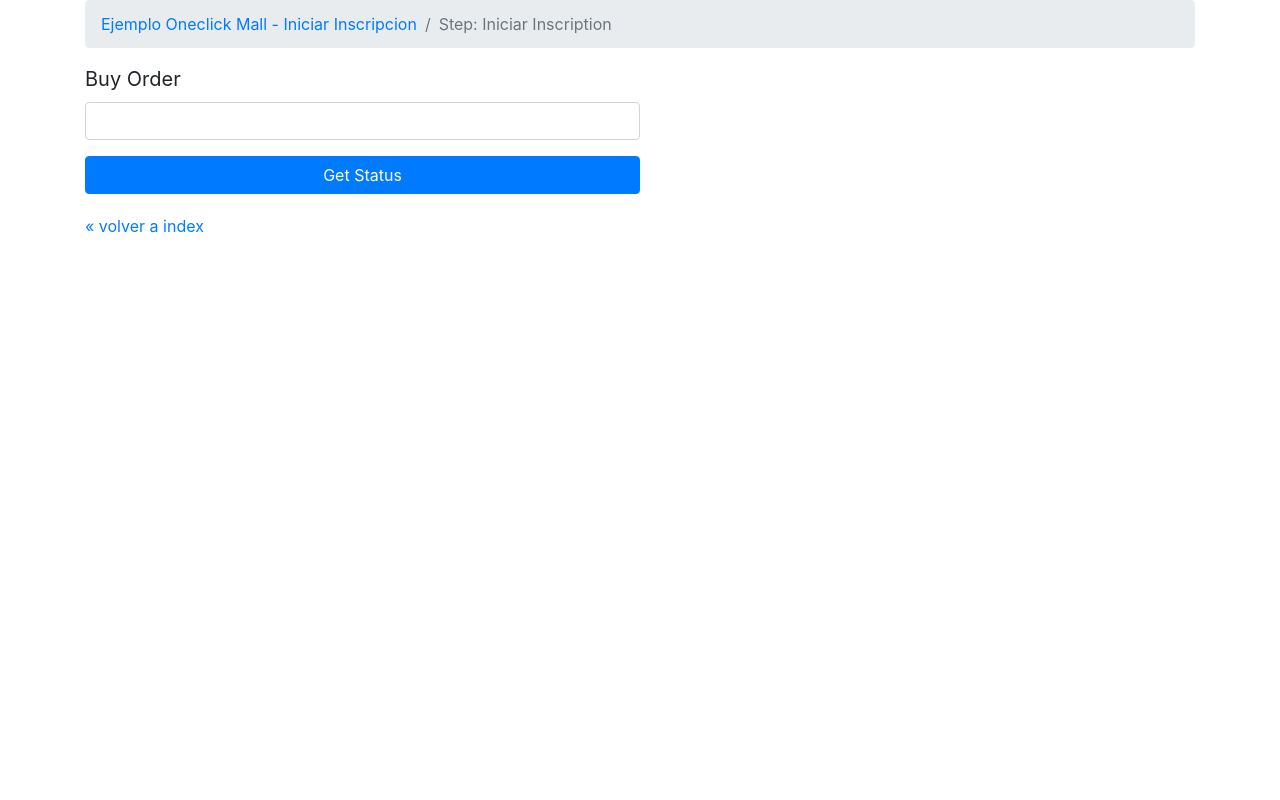
After one commit to TransbankDevelopers/transbank-sdk-python-webpay-rest-example, a Flask app: page /oneclick-mall/status-form in a window 1280 px wide. The commit adds this page. Run offline with Flask 2, Linux system fonts and the light colour scheme; some libraries are stand-ins or nearby versions.

Commit message:
Add Oneclick mall example

```diff
--- a/__init__.py
+++ b/__init__.py
@@ -14,12 +14,14 @@ def create_app(config_class=Config):
     from webpay_plus import bp as webpay_plus_bp
     from transaccion_completa_mall import bp as transaccion_completa_mall_bp
     from patpass_comercio import bp as patpass_comercio_bp
+    from oneclick import bp as oneclick_bp
 
     app.register_blueprint(transaccion_completa_bp, url_prefix='/fulltransaction')
     app.register_blueprint(patpass_by_webpay_bp, url_prefix='/patpass-webpay')
     app.register_blueprint(webpay_plus_bp, url_prefix="/webpay-plus")
     app.register_blueprint(transaccion_completa_mall_bp, url_prefix='/mallfulltransaction/')
     app.register_blueprint(patpass_comercio_bp, url_prefix='/patpass-comercio')
+    app.register_blueprint(oneclick_bp, url_prefix='/oneclick-mall')
 
     @app.route('/')
     def index():
--- /dev/null
+++ b/oneclick/__init__.py
@@ -0,0 +1,5 @@
+from flask import Blueprint
+
+bp = Blueprint('oneclick', __name__)
+
+from oneclick import routes
--- /dev/null
+++ b/oneclick/routes.py
@@ -0,0 +1,102 @@
+from transbank.oneclick.request import MallTransactionAuthorizeDetails
+
+from oneclick import bp
+from flask import render_template, request
+from transbank.oneclick.inscription_mall import Inscription
+from transbank.oneclick.transaction_mall import Transaction
+import random
+
+
+@bp.route('start-form', methods=['GET'])
+def show_start():
+    return render_template('/oneclick/start.html')
+
+
+@bp.route('status-form', methods=['GET'])
+def show_status():
+    return render_template('/oneclick/status_form.html')
+
+
+@bp.route('start', methods=['POST'])
+def start():
+    user_name = request.form.get('user_name')
+    email = request.form.get('email')
+    response_url = request.form.get('response_url')
+
+    resp = Inscription.start(
+        user_name=user_name,
+        email=email,
+        response_url=response_url)
+
+    return render_template('oneclick/started.html', resp=resp, req=request.form)
+
+
+@bp.route('finish', methods=['POST'])
+def finish():
+    req = request.form
+    token = request.form.get('TBK_TOKEN')
+
+    resp = Inscription.finish(token=token)
+    buy_order_1 = str(random.randrange(1000000, 99999999))
+    buy_order_2 = str(random.randrange(1000000, 99999999))
+    buy_order = str(random.randrange(1000000, 99999999))
+    return render_template('oneclick/authorize.html', req=req, resp=resp, buy_order_1=buy_order_1,
+                           buy_order_2=buy_order_2, buy_order=buy_order, token=token)
+
+
+@bp.route('authorize', methods=['POST'])
+def authorize():
+    req = request.form
+    token = request.form.get('token')
+    user_name = request.form.get('user_name')
+    buy_order = request.form.get('buy_order')
+    token_inscription = request.form.get('token_inscription')
+
+    commerce_code = request.form.get('details[0][commerce_code]')
+    buy_order_child = request.form.get('details[0][buy_order]')
+    installments_number = request.form.get('details[0][installments_number]')
+    amount = request.form.get('details[0][amount]')
+
+    commerce_code2 = request.form.get('details[1][commerce_code]')
+    buy_order_child2 = request.form.get('details[1][buy_order]')
+    installments_number2 = request.form.get('details[1][installments_number]')
+    amount2 = request.form.get('details[1][amount]')
+
+    details = MallTransactionAuthorizeDetails(commerce_code, buy_order_child, installments_number, amount) \
+        .add(commerce_code2, buy_order_child2, installments_number2, amount2)
+
+    resp = Transaction.authorize(user_name=user_name, token=token, buy_order=buy_order, details=details)
+    return render_template('oneclick/refund.html', req=req, resp=resp, details=details.details, buy_order=buy_order,
+                           token_inscription=token_inscription)
+
+
+@bp.route('refund', methods=['POST'])
+def refund():
+    req = request.form
+    buy_order = request.form.get('buy_order')
+    child_commerce_code = request.form.get('child_commerce_code')
+    child_buy_order = request.form.get('child_buy_order')
+    amount = request.form.get('amount')
+    token_inscription = request.form.get('token_inscription')
+
+    resp = Transaction.refund(buy_order, child_commerce_code, child_buy_order, amount)
+    return render_template('oneclick/delete.html', req=req, resp=resp, token_inscription=token_inscription)
+
+
+@bp.route('delete', methods=['POST'])
+def delete():
+    req = request.form
+
+    token = request.form.get('token')
+    user_name = request.form.get('user_name')
+    resp = Inscription.delete(token, user_name)
+    return render_template('oneclick/deleted.html', req=req, resp=resp)
+
+
+@bp.route('status', methods=['POST'])
+def status():
+    buy_order = request.form.get('buy_order')
+
+    resp = Transaction.status(buy_order)
+
+    return render_template('oneclick/status.html', resp=resp, req=request.form)
--- a/requirements.txt
+++ b/requirements.txt
@@ -1,2 +1,3 @@
 Flask==1.1.1
-/transbank-sdk-python
+/Users/iescaida/Documents/workspace/tbk/transbank-sdk-python
+#/transbank-sdk-python
--- a/templates/index.html
+++ b/templates/index.html
@@ -44,8 +44,8 @@
 
     <tr>
         <td>Oneclick Mall</td>
-        <td><a href="/oneclick-mall/start">Comenzar Inscripci&oacute;n</a></td>
-        <td><a href="/oneclick-mall/refund-form">Reembolsar Transacci&oacute;n</a></td>
+        <td><a href="/oneclick-mall/start-form">Comenzar Inscripci&oacute;n</a></td>
+        <td><a href="#"></a></td>
         <td><a href="/oneclick-mall/status-form">Consultar Estado Transacci&oacute;n</a></td>
     </tr>
 
--- /dev/null
+++ b/templates/oneclick/status_form.html
@@ -0,0 +1,26 @@
+<html>
+<head>
+    <meta http-equiv="Content-Type" content="text/html; charset=UTF-8">
+    <title>Ejemplo Oneclick Mall - Iniciar Inscripcion</title>
+    {% include 'include/header.html' %}
+</head>
+
+<body class="container">
+    <nav aria-label="breadcrumb">
+    <ol class="breadcrumb">
+    <li class="breadcrumb-item"><a href="#">Ejemplo Oneclick Mall - Iniciar Inscripcion</a></li>
+    <li class="breadcrumb-item active" aria-current="page">Step: Iniciar Inscription</li>
+    </ol>
+    </nav>
+
+<form action="/oneclick-mall/status" method="post" style="display: flex; flex-direction:column; width:50%;font-size: 20px;">
+  <div class="form-group">
+      <label for="buy_order">Buy Order</label>
+      <input class="form-control" id="buy_order" name="buy_order" value="" />
+  </div>
+  <button class="btn btn-primary" type="submit">Get Status</button>
+</form>
+</form>
+<a href="/">&laquo; volver a index</a>
+</body>
+</html>
```
Also changed, not shown: templates/oneclick/authorize.html (added, +72 -0 lines), templates/oneclick/delete.html (added, +34 -0 lines), templates/oneclick/deleted.html (added, +26 -0 lines), templates/oneclick/refund.html (added, +50 -0 lines), templates/oneclick/start.html (added, +35 -0 lines), templates/oneclick/started.html (added, +33 -0 lines), templates/oneclick/status.html (added, +28 -0 lines).
